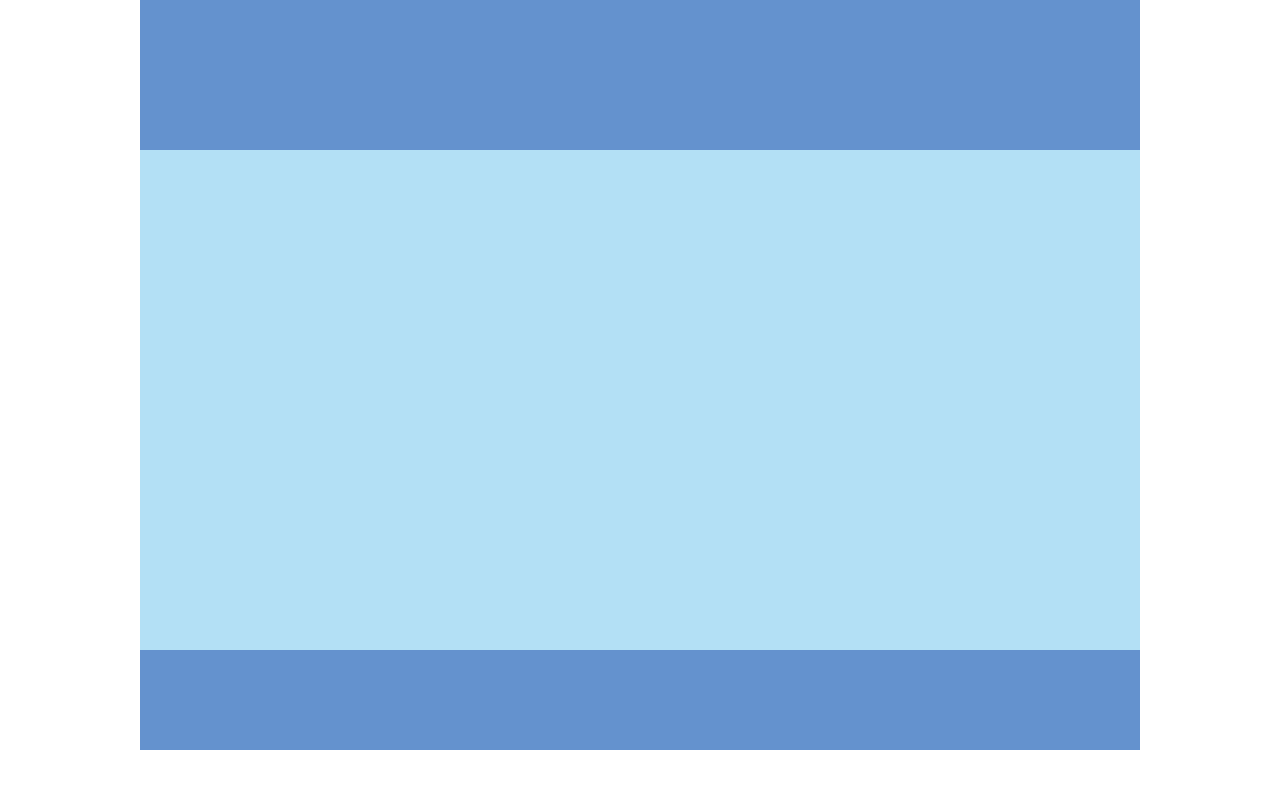
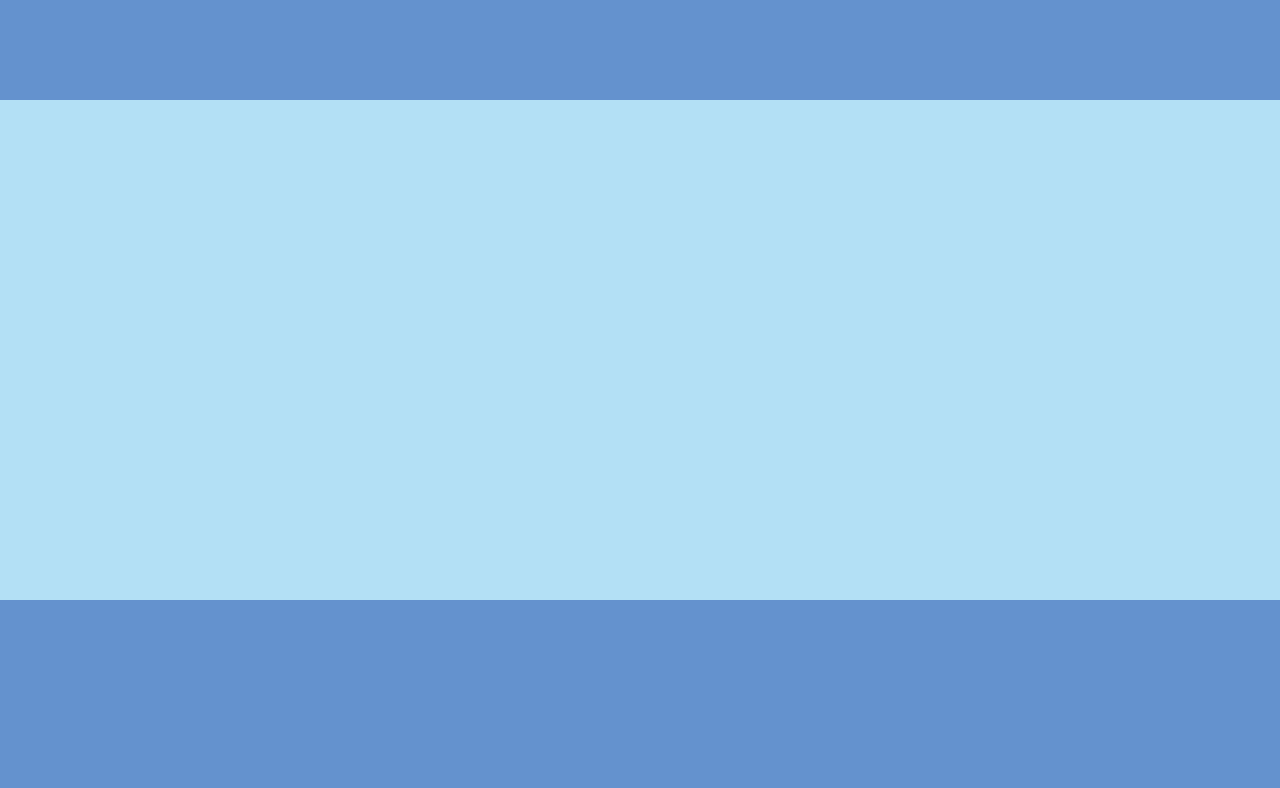
Before and after one commit to geoterry/geowy, a plain HTML site: page index.html in a window 1280 px wide. Drawn offline with Linux system fonts and the light colour scheme.

Commit message:
Update index.html

```diff
--- a/index.html
+++ b/index.html
@@ -8,8 +8,8 @@
     <style>
       /* 设置头部 */
       header{
-        width: 1000px;
-        height: 150px;
+        width: 1280px;
+        height: 100px;
         background-color: #6492CE;
         margin: 0 auto;
 
@@ -17,7 +17,7 @@
 
       /* 设置主体 */
       main{
-        width: 1000px;
+        width: 1280px;
         height: 500px;
         background-color: #B3E0F5;
         margin: 0 auto;
@@ -26,15 +26,15 @@
 
       /* 设置底部 */
       footer{
-        width: 1000px;
-        height: 100px;
+        width: 1280px;
+        height: 50px;
         background-color: #6492CE;
         margin: 0 auto;
 
       }
     </style>
   </head>
-  <body>
+  <body bgcolor="#6492CE">
     <!-- 创建头部 -->
     <header></header>
 
```
